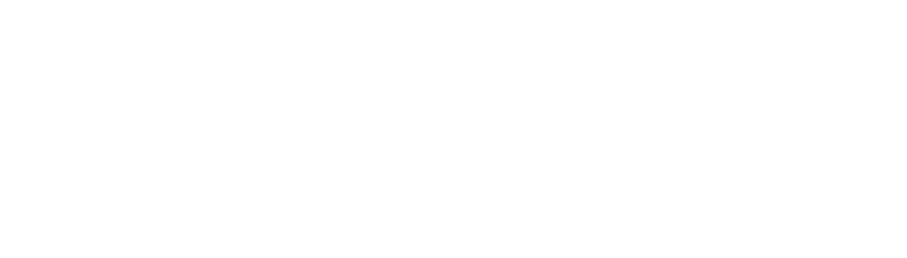
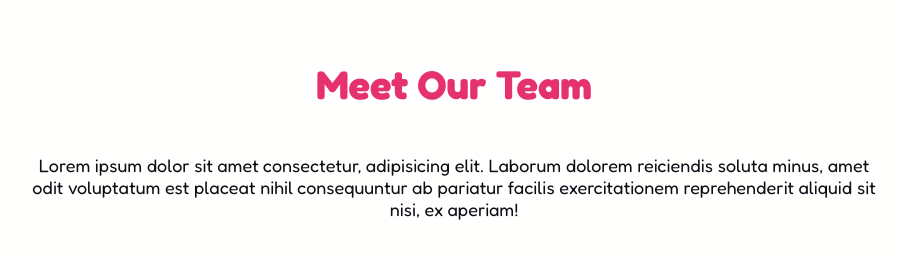
Before and after one commit to Stanghi/html-css-float-cards, a plain HTML site: page index.html in a window 1280 px wide. Shown: the whole page, without its empty margins (186-1093 px from the left). Drawn offline with Linux system fonts and the light colour scheme; a web font is replaced by a local one.

Commit message:
[add] h1 and p in main

```diff
--- a/assets/css/style.css
+++ b/assets/css/style.css
@@ -6,12 +6,35 @@
 }
 
 body{
-    font-family: 'Qwitcher Grypen', cursive;
-    font-family: 'Roboto', sans-serif;
+    font-family: 'Fredoka', sans-serif;
+    background-color: #FFFFFE;
 }
 
 /* components */
+.container{
+    max-width: 1200px;
+    width: 70%;
+    margin: 40px auto;
+    height: 200px;
+}
 
 /* utility */
+.debug{
+    background-color: rgba(8, 180, 8, 0.50);
+    border: 1px solid black;
+}
 
 /* main */
+main h1{
+    text-align: center;
+    padding: 20px;
+    color: #E53170;
+    font-size: 2.5rem;
+}
+
+main p{
+    text-align: center;
+    padding: 26px;
+    color: #0F0E17;
+    font-size: 18px;
+}
--- a/index.html
+++ b/index.html
@@ -1,15 +1,21 @@
 <!DOCTYPE html>
 <html>
     <head>
-        <link rel="stylesheet" href="assets/css/style.css">
         <link rel="preconnect" href="https://fonts.googleapis.com">
         <link rel="preconnect" href="https://fonts.gstatic.com" crossorigin>
-        <link href="https://fonts.googleapis.com/css2?family=Qwitcher+Grypen&family=Roboto:wght@500&display=swap" rel="stylesheet">
+        <link href="https://fonts.googleapis.com/css2?family=Fredoka:wght@400;700&display=swap" rel="stylesheet">
+        <link rel="stylesheet" href="assets/css/style.css">
         <title>Floating Cards</title>
     </head>
     <body>
         <!-- main -->
-        <main></main>
+        <main class="container">
+            <h1>Meet Our Team</h1>
+
+            <p>Lorem ipsum dolor sit amet consectetur, adipisicing elit. Laborum dolorem reiciendis soluta minus, amet odit voluptatum est placeat nihil consequuntur ab pariatur facilis exercitationem reprehenderit aliquid sit nisi, ex aperiam!</p>
+
+
+        </main>
         <!-- end main -->
     </body>
 </html>
```
